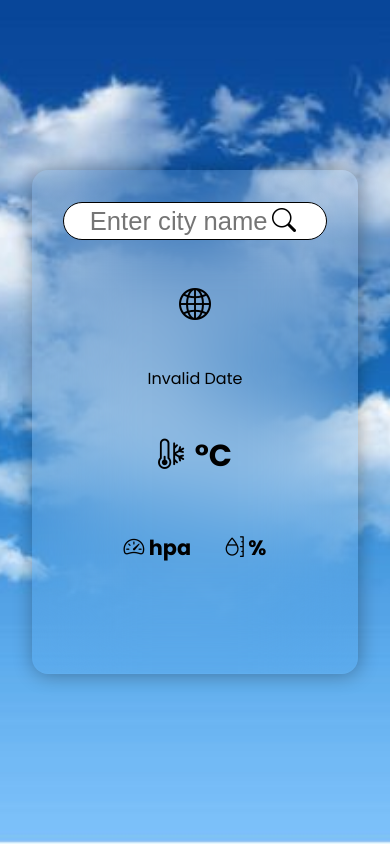
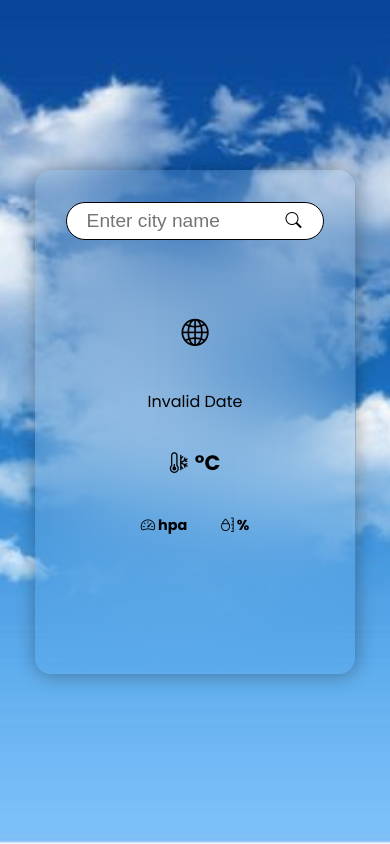
Before and after one commit to CodeSaint00/Weather-App, a React (Vite) app: page / in a window 390 px wide. Built offline with nearby package versions, Linux system fonts and the light colour scheme.

Commit message:
re-adjusted the responsiveness

```diff
--- a/src/components/searchBar.css
+++ b/src/components/searchBar.css
@@ -28,9 +28,9 @@
     }
     .searchBar .button{
         right: 1em;
-        font-size: 1.5em;
+        font-size: 1em;
     }
     .searchBar input{
-        font-size: 1.6em;
+        font-size: 1.2em;
     }
 }
--- a/src/components/weatherCard.css
+++ b/src/components/weatherCard.css
@@ -18,15 +18,15 @@ i{
 }
 @media (max-width: 750px){
     h1{
-        font-size: 2em;
+        font-size: 1.7em;
     }
     p{
         font-size: 1em;
     }
     h2{
-        font-size: 1.9em;
+        font-size: 1.3em;
     }
     h4{
-        font-size: 1.3em;
+        font-size: 0.9em;
     }
 }
```
